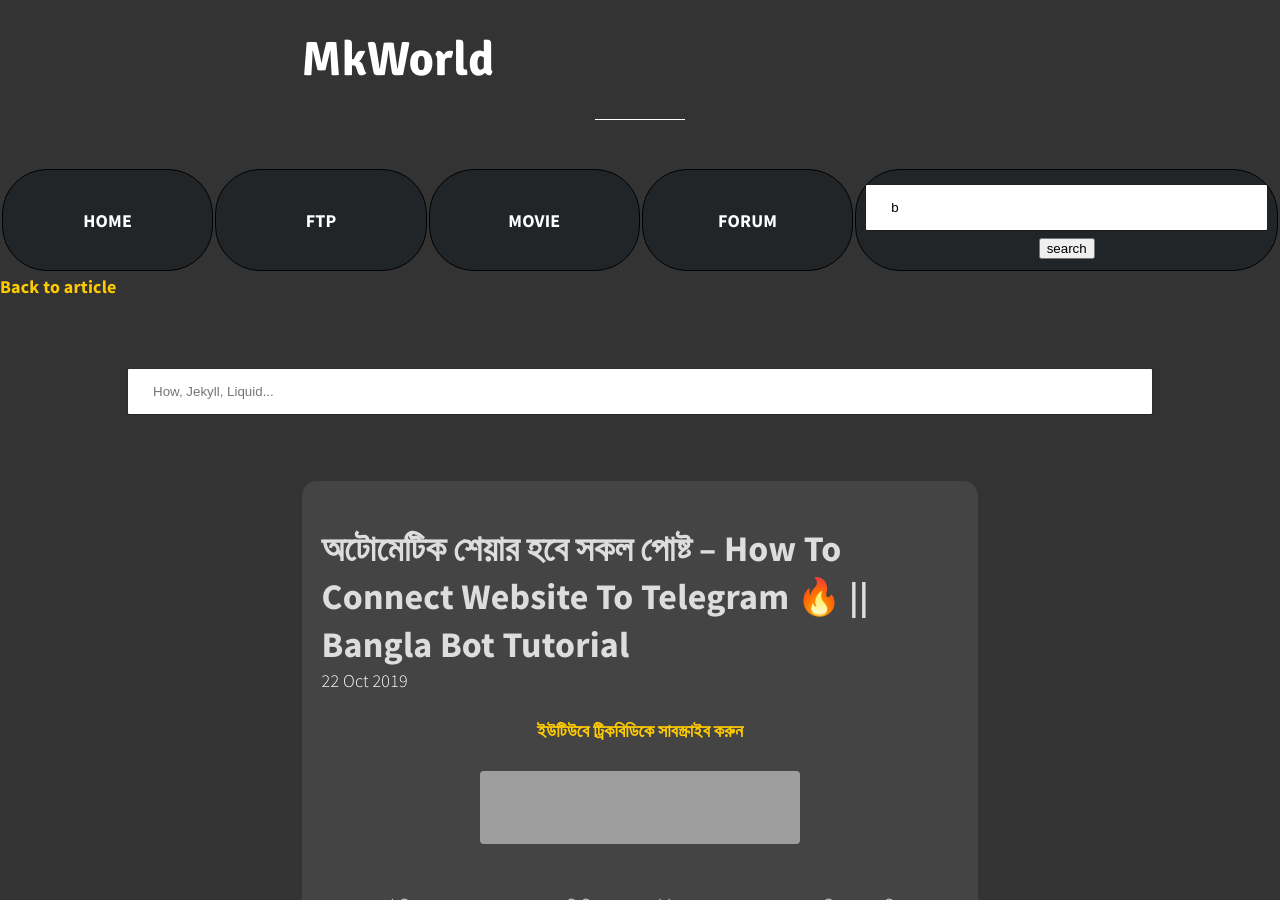
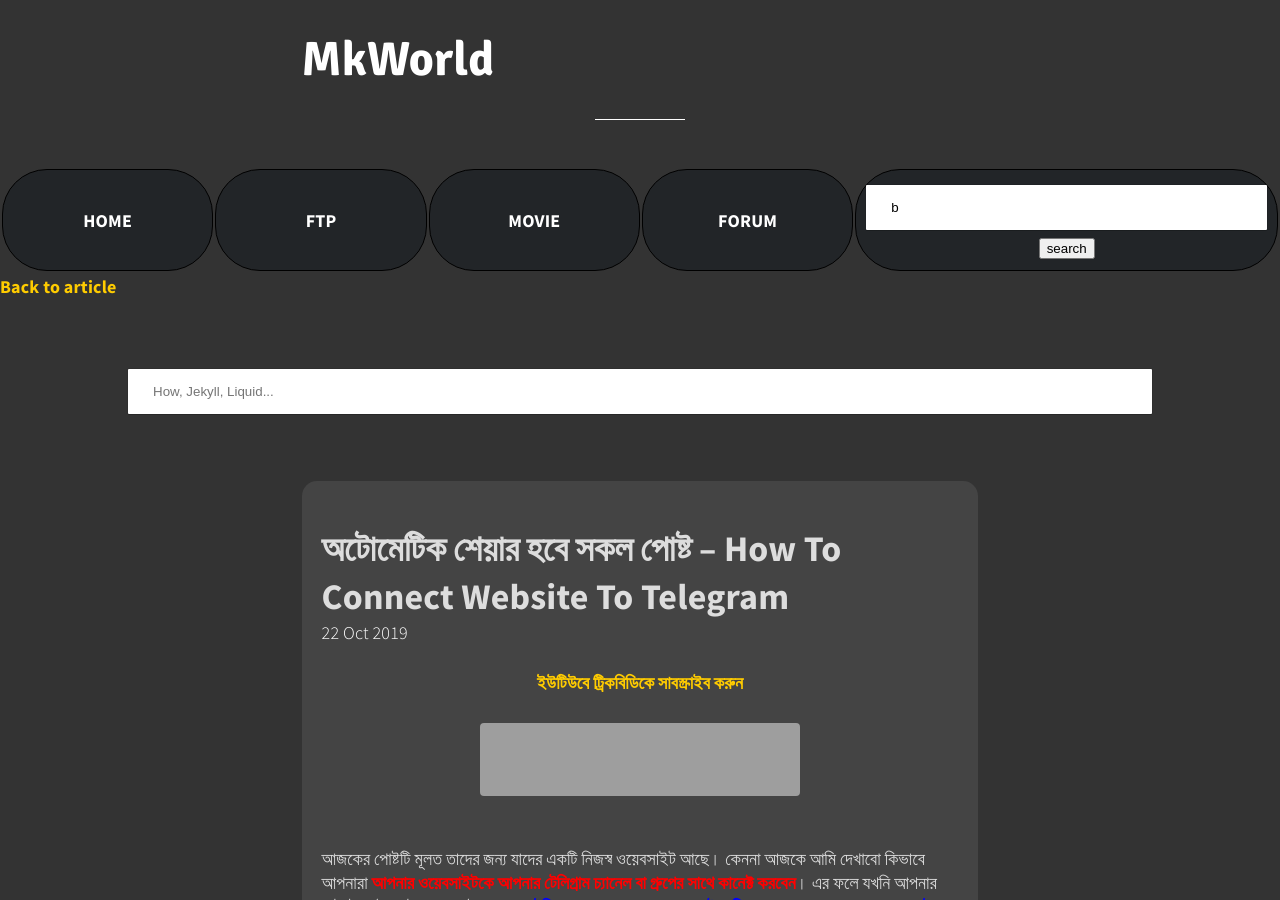
Before and after one commit to bdmilan/blog, a Jekyll site: the page built from _posts/2019-10-22-অটোমেটিক শেয়ার হবে সকল পোষ্ট – How To Connect Website To Telegram 🔥 || Bangla Bot Tutorial.md, in a window 1280 px wide and 900 px high. Built offline with Jekyll 4.4.1, drawn with Linux system fonts in a browser that asks for light colours; a script that is not in the unit is left out; grey boxes are pictures that could not be loaded.

Commit message:
Update 2019-10-22-অটোমেটিক শেয়ার হবে সকল পোষ্ট – How To Connect Website To Telegram 🔥 || Bangla Bot Tutorial.md

```diff
--- a/_posts/2019-10-22-অটোমেটিক শেয়ার হবে সকল পোষ্ট – How To Connect Website To Telegram 🔥 || Bangla Bot Tutorial.md
+++ b/_posts/2019-10-22-অটোমেটিক শেয়ার হবে সকল পোষ্ট – How To Connect Website To Telegram 🔥 || Bangla Bot Tutorial.md
@@ -1,5 +1,5 @@
 ---
-title: অটোমেটিক শেয়ার হবে সকল পোষ্ট – How To Connect Website To Telegram 🔥 || Bangla Bot Tutorial
+title: অটোমেটিক শেয়ার হবে সকল পোষ্ট – How To Connect Website To Telegram
 ---
 <div class="post_paragraph">
 <div align="center">
```
